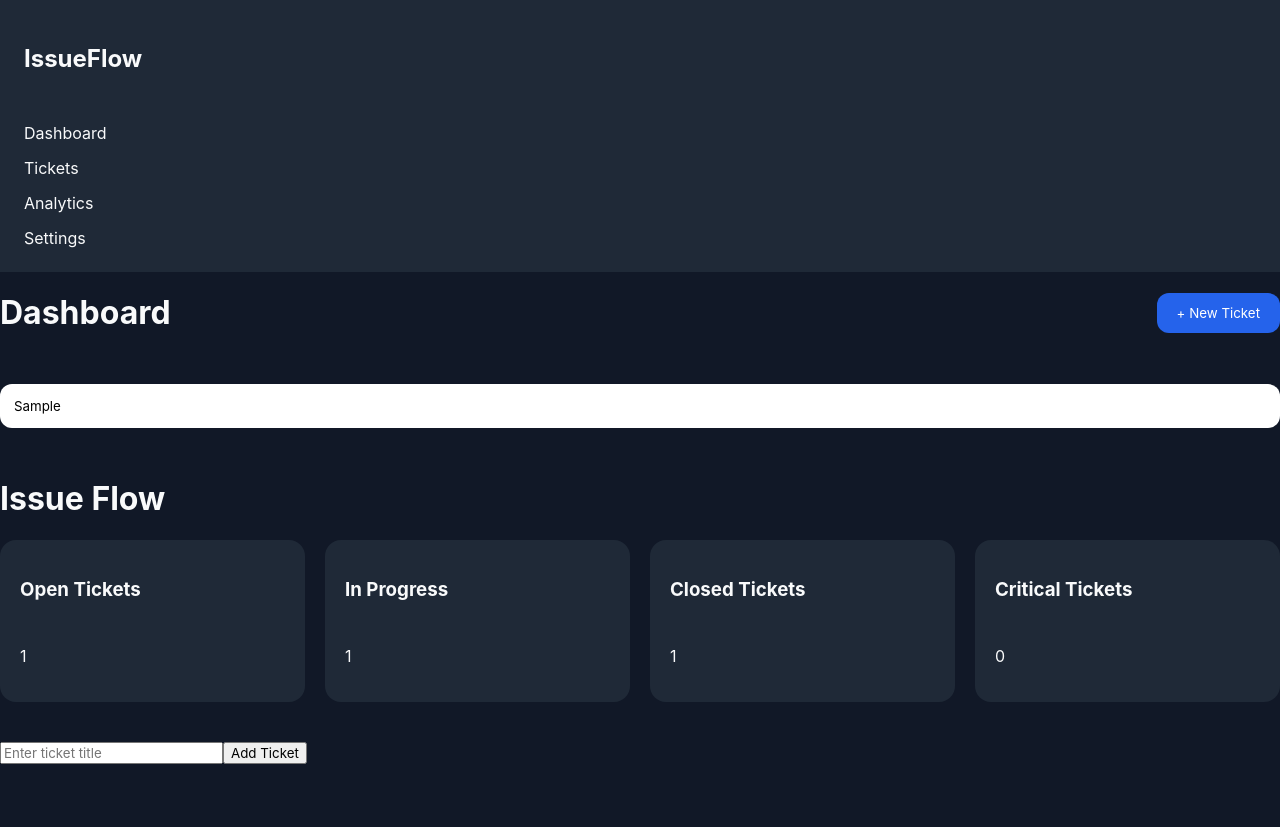
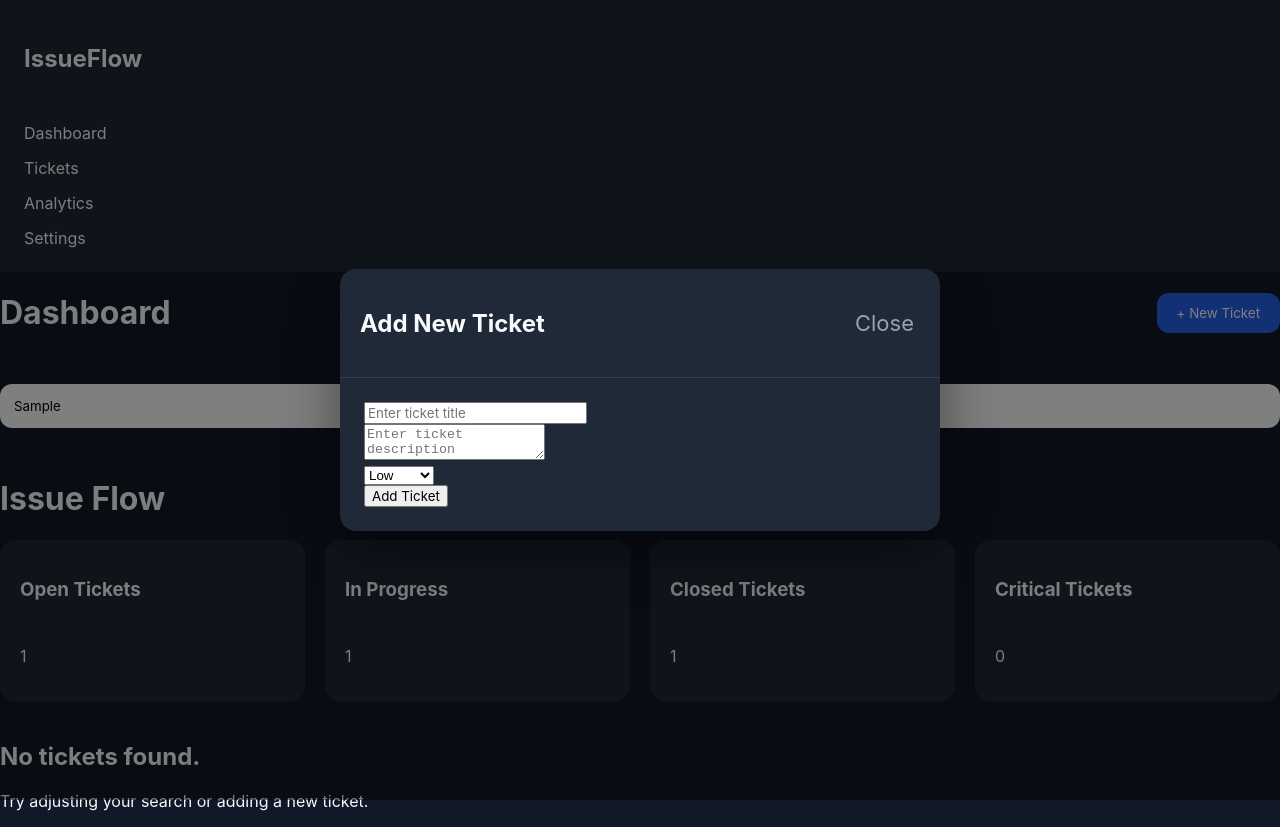
Before and after one commit to Nycelinux/IssueFlow, a React (Vite) app in the folder client/: page / in a window 1280 px wide. Both pictures are taken after typing "Sample" into the empty fields and a click on the button "+ New Ticket". Before the commit the page ends 800 px from the top, so only its background shows below. Built offline with nearby package versions, Linux system fonts and the light colour scheme.

Commit message:
feat: implement interactive ticket management

```diff
--- a/client/src/components/AddTicketForm/AddTicketForm.tsx
+++ b/client/src/components/AddTicketForm/AddTicketForm.tsx
@@ -3,25 +3,73 @@ import type { Ticket } from '../../types/ticket';
 
 interface AddTicketFormProps {
   onAddTicket: (title: string, description: string, priority: Ticket['priority']) => void;
+  onClose?: () => void;
+  initialTicket?: Ticket;
+  editingTicket?: Ticket | null; // Optional prop for editing an existing ticket
+  submitButtonText?: string;
+  onSaveEdit?: (ticket: Ticket) => void; // Optional prop to indicate if the form is for editing an existing ticket
 }
 
-function AddTicketForm({ onAddTicket }: AddTicketFormProps) {
-  const [title, setTitle] = useState('');
+function AddTicketForm({
+  onAddTicket,
+  onClose,
+  editingTicket,
+  onSaveEdit,
+  submitButtonText,
+}: AddTicketFormProps) {
+  const [title, setTitle] = useState(editingTicket?.title ?? '');
+  const [description, setDescription] = useState(editingTicket?.description ?? '');
+  const [priority, setPriority] = useState<Ticket['priority']>(editingTicket?.priority ?? 'Low');
   function handleSubmit(event: React.FormEvent) {
     event.preventDefault();
     if (title.trim() === '') return;
-    onAddTicket(title, 'Description for the new ticket', 'Low'); // Default priority set to 'Low'
+    if (editingTicket && onSaveEdit) {
+      onSaveEdit({
+        ...editingTicket,
+        title,
+        description,
+        priority,
+      });
+      return;
+    }
+
+    onAddTicket(title, description, priority);
+    // Default priority set to 'Low'
     setTitle('');
+    setDescription('');
+    setPriority('Low');
+    onClose?.();
   }
+
   return (
     <form onSubmit={handleSubmit}>
+      <div>
         <input
           type="text"
           value={title}
           onChange={(e) => setTitle(e.target.value)}
           placeholder="Enter ticket title"
         />
-      <button type="submit">Add Ticket</button>
+      </div>
+      <div>
+        <textarea
+          value={description}
+          onChange={(e) => setDescription(e.target.value)}
+          placeholder="Enter ticket description"
+        />
+      </div>
+      <div>
+        <select
+          value={priority}
+          onChange={(e) => setPriority(e.target.value as Ticket['priority'])}
+        >
+          <option value="Low">Low</option>
+          <option value="Medium">Medium</option>
+          <option value="High">High</option>
+          <option value="Critical">Critical</option>
+        </select>
+      </div>
+      <button type="submit">{editingTicket ? 'Save Changes ' : 'Add Ticket'}</button>
     </form>
   );
 }
--- /dev/null
+++ b/client/src/components/Modal/Modal.scss
@@ -0,0 +1,37 @@
+.modal-overlay {
+  position: fixed;
+  inset: 0;
+  background-color: rgba(0, 0, 0, 0.5);
+  display: flex;
+  justify-content: center;
+  align-items: center;
+  z-index: 1000;
+}
+
+.modal-content {
+  background: #1f2937;
+  border-radius: 16px;
+  width: min(600px, 90vw);
+  overflow: hidden;
+  box-shadow: 0 20px 60px rgba(0, 0, 0, 0.45);
+}
+
+.modal-header {
+  display: flex;
+  justify-content: space-between;
+  align-items: center;
+  padding: 20px;
+  border-bottom: 1px solid #374151;
+}
+
+.modal-body {
+  padding: 24px;
+}
+
+.close-button {
+  background: transparent;
+  border: none;
+  font-size: 22px;
+  cursor: pointer;
+  color: #9ca3af;
+}
--- /dev/null
+++ b/client/src/components/Modal/Modal.tsx
@@ -0,0 +1,26 @@
+import "./Modal.scss"
+interface ModalProps {
+  isOpen: boolean;
+  title?: string;
+  onClose: () => void;
+  children: React.ReactNode;
+}
+
+function Modal({ isOpen, title, onClose, children }: ModalProps) {
+  if (!isOpen) return null;
+  return (
+    <div className="modal-overlay" onClick={onClose}>
+      <div className="modal-content" onClick={(e) => e.stopPropagation()}>
+        <header className="modal-header">
+        <h2>{title}</h2>
+        <button className="close-button" onClick={onClose}>
+          Close
+        </button>
+      </header>
+      <div className="modal-body">{children}</div>
+      </div>
+    </div>
+  );
+}
+
+export default Modal;
--- a/client/src/components/SearchBar/SearchBar.tsx
+++ b/client/src/components/SearchBar/SearchBar.tsx
@@ -3,14 +3,15 @@ import './SearchBar.scss';
 interface SearchBarProps {
   value: string;
   onChange: (e: React.ChangeEvent<HTMLInputElement>) => void;
+  placeholder?: string;
 }
 
-function SearchBar({ value, onChange }: SearchBarProps) {
+function SearchBar({ value, onChange, placeholder }: SearchBarProps) {
   return (
     <input
       className="search-bar"
       type="text"
-      placeholder="Search tickets..."
+      placeholder={placeholder}
       value={value}
       onChange={onChange}
     />
--- /dev/null
+++ b/client/src/components/utils/search.ts
@@ -0,0 +1,5 @@
+import type { Ticket } from '../../types/ticket';
+
+export const searchTickets = (tickets: Ticket[], search: string): Ticket[] => {
+  return tickets.filter((ticket) => ticket.title.toLowerCase().includes(search.toLowerCase()));
+};
--- /dev/null
+++ b/client/src/components/utils/statistics.ts
@@ -0,0 +1,15 @@
+import type { Ticket } from '../../types/ticket';
+
+export const getTicketStatistics = (tickets: Ticket[]) => {
+  const openTickets = tickets.filter((ticket) => ticket.status === 'Open').length;
+  const closedTickets = tickets.filter((ticket) => ticket.status === 'Closed').length;
+  const progressTickets = tickets.filter((ticket) => ticket.status === 'In Progress').length;
+  const criticalTickets = tickets.filter((ticket) => ticket.priority === 'Critical').length;
+
+  return {
+    openTickets,
+    closedTickets,
+    progressTickets,
+    criticalTickets,
+  };
+};
--- a/client/src/pages/Dashboard.tsx
+++ b/client/src/pages/Dashboard.tsx
@@ -7,15 +7,18 @@ import { tickets as initialTickets } from '../data/tickets';
 import AddTicketForm from '../components/AddTicketForm/AddTicketForm';
 import type { Ticket } from '../types/ticket';
 import SearchBar from '../components/SearchBar/SearchBar';
+import { getTicketStatistics } from '../components/utils/statistics';
+import { searchTickets } from '../components/utils/search';
+import Modal from '../components/Modal/Modal';
 
 function Dashboard() {
   const [tickets, setTickets] = useState(initialTickets);
   const [search, setSearch] = useState('');
   const [showAddTicketForm, setShowAddTicketForm] = useState(false);
-  const openTickets = tickets.filter((ticket) => ticket.status === 'Open').length;
-  const closedTickets = tickets.filter((ticket) => ticket.status === 'Closed').length;
-  const progressTickets = tickets.filter((ticket) => ticket.status === 'In Progress').length;
-  const criticalTickets = tickets.filter((ticket) => ticket.priority === 'Critical').length;
+  const [editingTicket, setEditingTicket] = useState<Ticket | null>(null);
+  const statistics = getTicketStatistics(tickets);
+  const filteredTickets = searchTickets(tickets, search);
+
   function addTicket(title: string, description: string, priority: Ticket['priority']) {
     const newTicket: Ticket = {
       id: Date.now(),
@@ -29,6 +32,50 @@ function Dashboard() {
   function deleteTicket(id: number) {
     setTickets((previousTickets) => previousTickets.filter((ticket) => ticket.id !== id));
   }
+  function handleEdit(id: number) {
+    const ticketToEdit = tickets.find((ticket) => ticket.id === id);
+    if (ticketToEdit) {
+      setEditingTicket(ticketToEdit);
+    }
+  }
+
+  function saveEditedTicket(updatedTicket: Ticket) {
+    setTickets((previousTickets) =>
+      previousTickets.map((ticket) => (ticket.id === updatedTicket.id ? updatedTicket : ticket)),
+    );
+    setEditingTicket(null);
+  }
+
+  function updateTicket(
+    id: number,
+    title: string,
+    description: string,
+    priority: Ticket['priority'],
+  ) {
+    setTickets((previousTicket) =>
+      previousTicket.map((ticket) =>
+        ticket.id === id
+          ? {
+              ...ticket,
+              title,
+              description,
+              priority,
+            }
+          : ticket,
+      ),
+    );
+    setEditingTicket(null);
+  }
+
+  function handleSaveTicket(title: string, description: string, priority: Ticket['priority']) {
+    if (!editingTicket) {
+      addTicket(title, description, priority);
+      return;
+    }
+    updateTicket(editingTicket.id, title, description, priority);
+    setShowAddTicketForm(false);
+  }
+
   function toggleTicketStatus(id: number) {
     setTickets((previousTickets) =>
       previousTickets.map((ticket) =>
@@ -55,28 +102,59 @@ function Dashboard() {
         <SearchBar value={search} onChange={(e) => setSearch(e.target.value)} />
         <h1>Issue Flow</h1>
         <section className="statistics-grid">
-          <StatisticsCard title="Open Tickets" value={openTickets} />
-          <StatisticsCard title="In Progress" value={progressTickets} />
-          <StatisticsCard title="Closed Tickets" value={closedTickets} />
-          <StatisticsCard title="Critical Tickets" value={criticalTickets} />
+          <StatisticsCard title="Open Tickets" value={statistics.openTickets} />
+          <StatisticsCard title="In Progress" value={statistics.progressTickets} />
+          <StatisticsCard title="Closed Tickets" value={statistics.closedTickets} />
+          <StatisticsCard title="Critical Tickets" value={statistics.criticalTickets} />
         </section>
         <section>
-          {showAddTicketForm && <AddTicketForm onAddTicket={addTicket} />}
-
-          {tickets
-            .filter((ticket) => ticket.title.toLowerCase().includes(search.toLowerCase()))
-            .map((ticket) => (
+          <Modal
+            isOpen={showAddTicketForm}
+            title="Add New Ticket"
+            onClose={() => setShowAddTicketForm(false)}
+          >
+            <AddTicketForm
+              submitButtonText="Ceate Ticket"
+              onAddTicket={handleSaveTicket}
+              onClose={() => setShowAddTicketForm(false)}
+            />
+          </Modal>
+          <Modal
+            isOpen={editingTicket !== null}
+            title="Edit Ticket"
+            onClose={() => setEditingTicket(null)}
+          >
+            {editingTicket && (
+              <AddTicketForm
+                initialTicket={editingTicket}
+                submitButtonText="save changes"
+                onAddTicket={handleSaveTicket}
+                onClose={() => setEditingTicket(null)}
+              />
+            )}
+          </Modal>
+          {editingTicket && (
+            <div className="edit-ticket-form">
+              im dashboard ausgewählt zum editieren: <strong>{editingTicket.title}</strong>
+              <button onClick={() => setEditingTicket(null)}>Close</button>
+            </div>
+          )}
+          {filteredTickets.length === 0 ? (
+            <div className="empty-state">
+              <h2>No tickets found.</h2>
+              <p>Try adjusting your search or adding a new ticket.</p>
+            </div>
+          ) : (
+            filteredTickets.map((ticket) => (
               <TicketCard
                 key={ticket.id}
-                id={ticket.id}
                 onDelete={deleteTicket}
-                title={ticket.title}
-                description={ticket.description}
-                priority={ticket.priority}
-                status={ticket.status}
+                ticket={ticket}
+                onEdit={handleEdit}
                 onToggleStatus={toggleTicketStatus}
               />
-            ))}
+            ))
+          )}
         </section>
       </main>
     </div>
```
Also changed, not shown: client/src/components/TicketCard/TicketCard.tsx (+15 -21 lines). Lines whose indentation alone changed are shown as unchanged.
